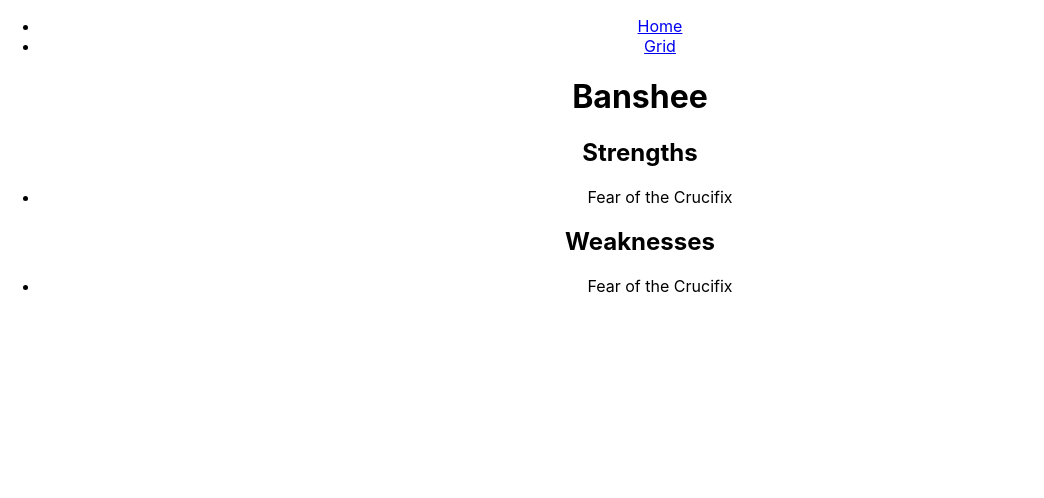
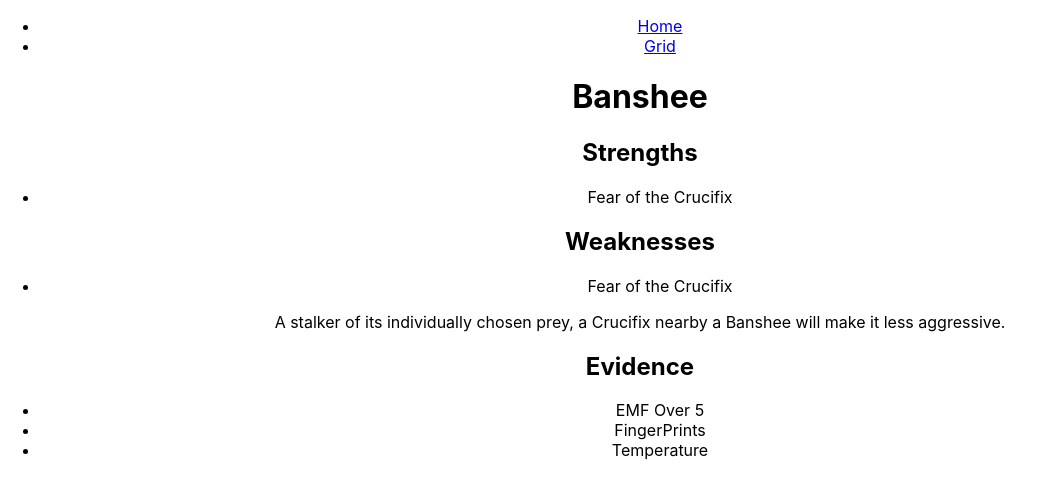
Before and after one commit to lebull/PhasmophobiaQuickGrid, a React (Create React App) app: page /ghost/Banshee in a window 1280 px wide. Shown: the top 498 px of the page, without its empty margins (0-1044 px from the left). Built offline with nearby package versions, Linux system fonts and the light colour scheme.

Commit message:
Little more info.

```diff
--- a/src/pages/Ghost.tsx
+++ b/src/pages/Ghost.tsx
@@ -1,6 +1,6 @@
 import React from "react";
 import { useParams } from "react-router";
-import { GhostTypes, ItemType } from "../data/adhoc";
+import { GhostTypes } from "../data/adhoc";
 
 export const Ghost = () => {
 
@@ -30,6 +30,13 @@ export const Ghost = () => {
             <ul>
                  { ghost.weaknesses.map( (weakness, index) => <li key={index}>{weakness}</li> ) }
             </ul>
+            <p>
+                { ghost.description }
+            </p>
+            <h2>Evidence</h2>
+            <ul>
+                { ghost.testTypes.map((test, index) => <li key={index}>{test.name}</li>) }
+            </ul>
         </div>
     );
 };
```
